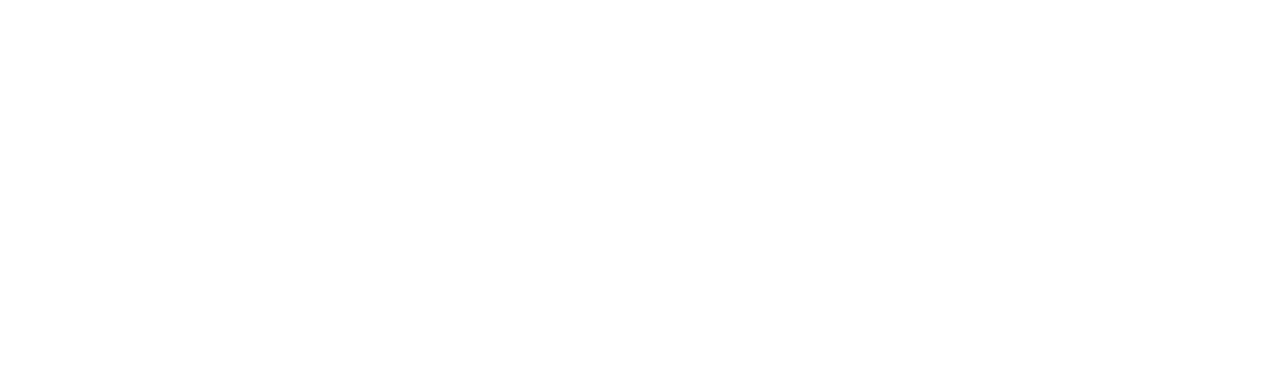
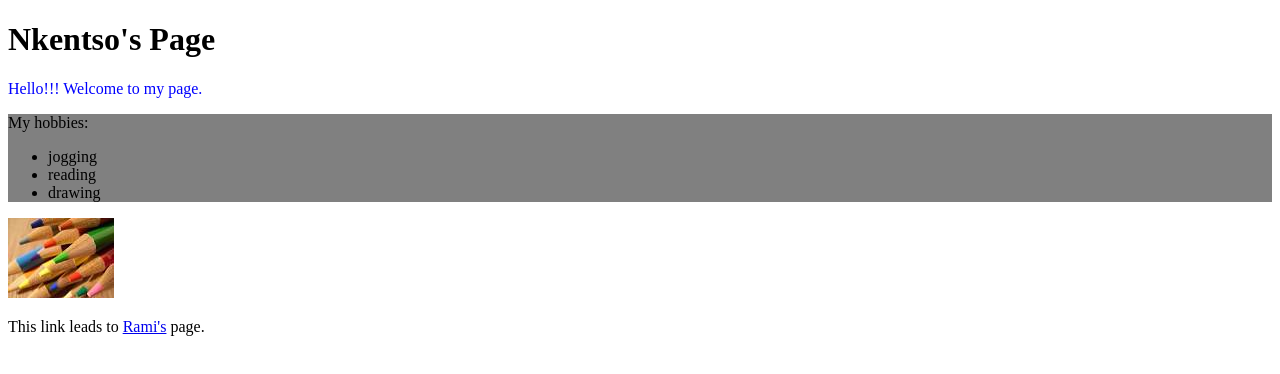
Before and after one commit to ReDI-School/hello-html-and-css-world, a plain HTML site: page nkentso.html in a window 1280 px wide. Drawn offline with Linux system fonts and the light colour scheme.

Commit message:
nkentso's page

```diff
--- a/nkentso.html
+++ b/nkentso.html
@@ -1,9 +1,43 @@
 <!DOCTYPE html>
 <html>
   <head>
-    <title></title>
+    <title>nkentso's page</title>
     <link rel="stylesheet" type="text/css" href="stylesheets/nkentso.css">
   </head>
+  <style>
+
+    .intro{
+      color:blue;
+    }
+
+    .hobby{
+      background-color: grey;
+    }
+
+  </style>
+
   <body>
+
+    <h1>Nkentso's Page</h1>
+      <p class="intro">
+        Hello!!! Welcome to my page.
+      </p>
+
+      <div class="hobby">
+      <p class="hobbies">
+        My hobbies:
+        <ul>
+            <li>jogging</li>
+            <li>reading</li>
+            <li>drawing</li>
+        </ul>
+      </p>
+    </div>
+
+    <img src="images.jpeg">
+      <p class="ramis_page">
+        This link leads to <a href="rami.html">Rami's</a> page.
+      </p>
+
   </body>
 </html>
```
Also changed, not shown: images.jpeg (added).
